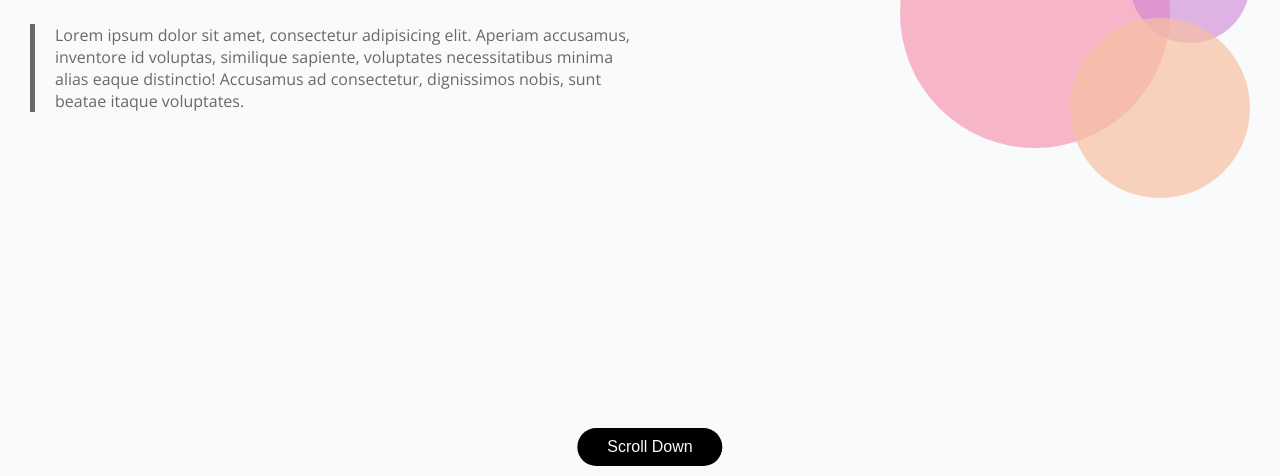
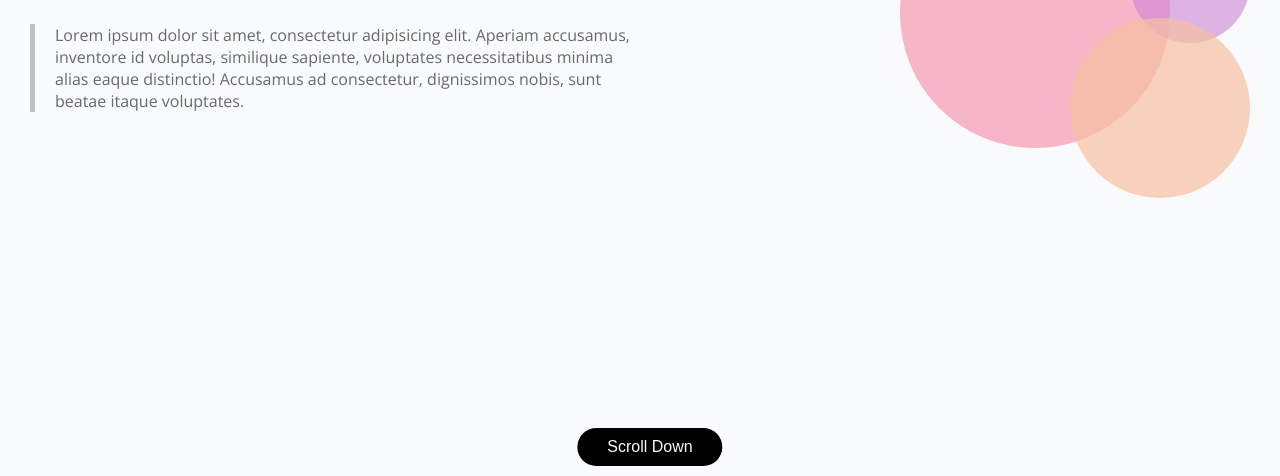
Before and after one commit to spencerkw/html-css-lab1, a plain HTML site: page index.html in a window 1280 px wide. Shown: the part 324-800 px from the top of the page. Drawn offline with nearby package versions, Linux system fonts and the light colour scheme.

Commit message:
Adjusted a color

```diff
--- a/styles/styles-responsive.css
+++ b/styles/styles-responsive.css
@@ -56,7 +56,7 @@ main {
 .main-text {
   color: #69696a;
   padding-left: 1.25rem;
-  border-left: 5px solid;
+  border-left: 5px solid silver;
 }
 
 .circle-section {
```
